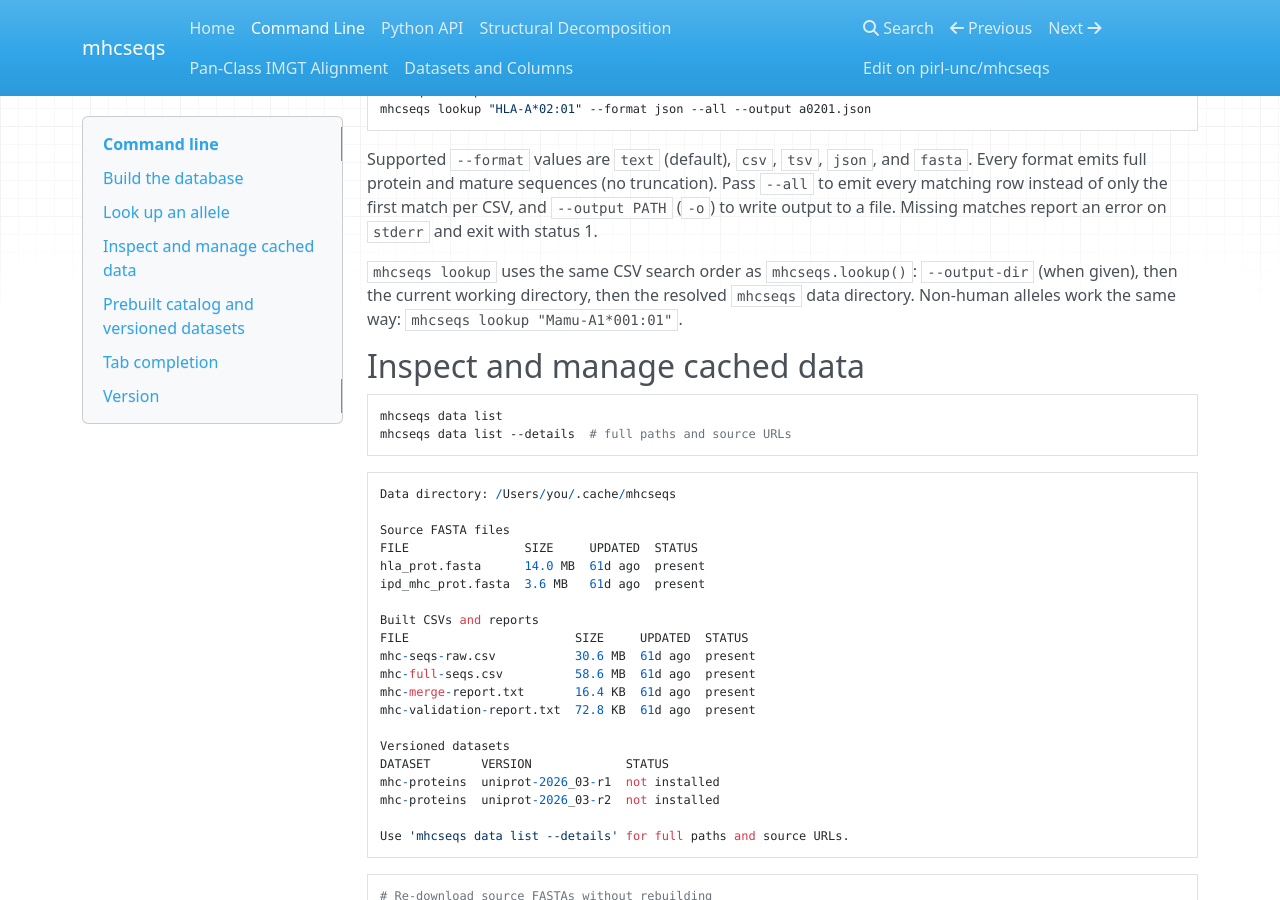
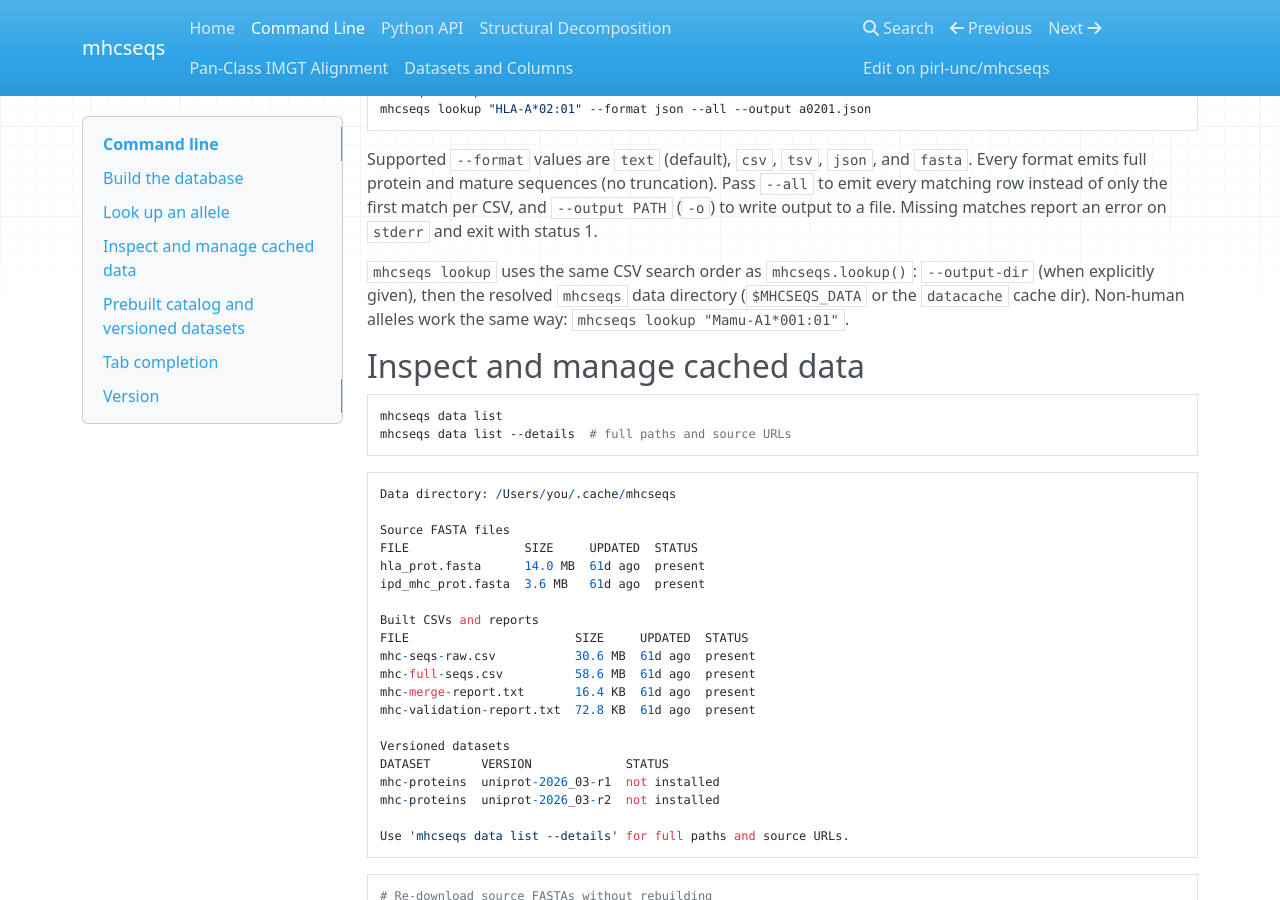
Before and after one commit to pirl-unc/mhcseqs, an MkDocs documentation site: the page built from docs/cli.md, in a window 1280 px wide and 900 px high, scrolled down 892 px. Built offline with MkDocs 1.6.1, drawn with Linux system fonts in a browser that asks for light colours; nearby versions of some CDN libraries.

Commit message:
Use datacache dir by default in find_csv, pyensembl-style AlleleCatalog repr, and resolve_pair() (#173, v2.23.0) (#174)

```diff
--- a/docs/cli.md
+++ b/docs/cli.md
@@ -47,9 +47,9 @@ CSV, and `--output PATH` (`-o`) to write output to a file. Missing matches
 report an error on `stderr` and exit with status 1.
 
 `mhcseqs lookup` uses the same CSV search order as `mhcseqs.lookup()`:
-`--output-dir` (when given), then the current working directory, then the
-resolved `mhcseqs` data directory. Non-human alleles work the same way:
-`mhcseqs lookup "Mamu-A1*001:01"`.
+`--output-dir` (when explicitly given), then the resolved `mhcseqs` data
+directory (`$MHCSEQS_DATA` or the `datacache` cache dir). Non-human alleles
+work the same way: `mhcseqs lookup "Mamu-A1*001:01"`.
 
 ## Inspect and manage cached data
 
--- a/mhcseqs/__init__.py
+++ b/mhcseqs/__init__.py
@@ -427,8 +427,7 @@ def load_raw_dict(path: str | None = None) -> list[dict]:
     ----------
     path : str, optional
         CSV to read. By default ``mhc-seqs-raw.csv`` is located via
-        :func:`find_csv` (current directory, then resolved data directory,
-        then package parent directory).
+        :func:`find_csv` (resolved data directory).
 
     Returns
     -------
@@ -482,8 +481,7 @@ def load_sequences_dict(path: str | None = None) -> list[dict]:
     ----------
     path : str, optional
         CSV to read. By default ``mhc-full-seqs.csv`` is located via
-        :func:`find_csv` (current directory, then resolved data directory,
-        then package parent directory).
+        :func:`find_csv` (resolved data directory).
 
     Returns
     -------
--- a/mhcseqs/version.py
+++ b/mhcseqs/version.py
@@ -1 +1 @@
-__version__ = "2.22.0"
+__version__ = "2.23.0"
```
Also changed, not shown: README.md (+1 -1 lines), docs/index.md (+1 -1 lines), docs/python-api.md (+3 -3 lines), 4 other files.
